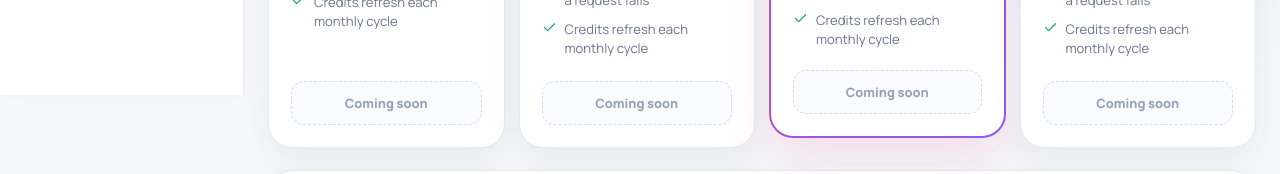
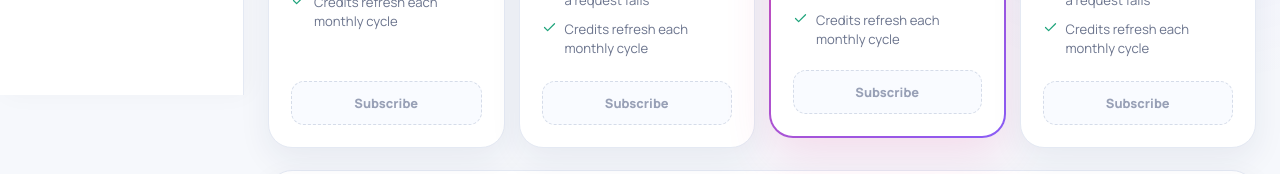
Before and after one commit to hedyyue1/ai-coloring-page-generator, a Next.js app: page /pricing in a window 1280 px wide. Shown: the part 705-879 px from the top of the page. Built offline with nearby package versions, Linux system fonts and the light colour scheme.

Commit message:
fix: label pricing CTAs for subscriptions

```diff
--- a/src/screens/Home.tsx
+++ b/src/screens/Home.tsx
@@ -216,7 +216,7 @@ function PricingCard({ plan }: { plan: (typeof plans)[number] }) {
         <li><Check size={15} /> Failed requests return the credit</li>
         <li><Check size={15} /> Credits refresh monthly</li>
       </ul>
-      <button disabled>Coming soon</button>
+      <button disabled>Subscribe</button>
     </article>
   )
 }
--- a/src/screens/ToolPages.tsx
+++ b/src/screens/ToolPages.tsx
@@ -163,7 +163,7 @@ export function PricingPage() {
               <li><Check size={15} /> Credits are returned when a request fails</li>
               <li><Check size={15} /> Credits refresh each monthly cycle</li>
             </ul>
-            <button disabled>Coming soon</button>
+            <button disabled>Subscribe</button>
           </article>
         ))}
       </section>
```
